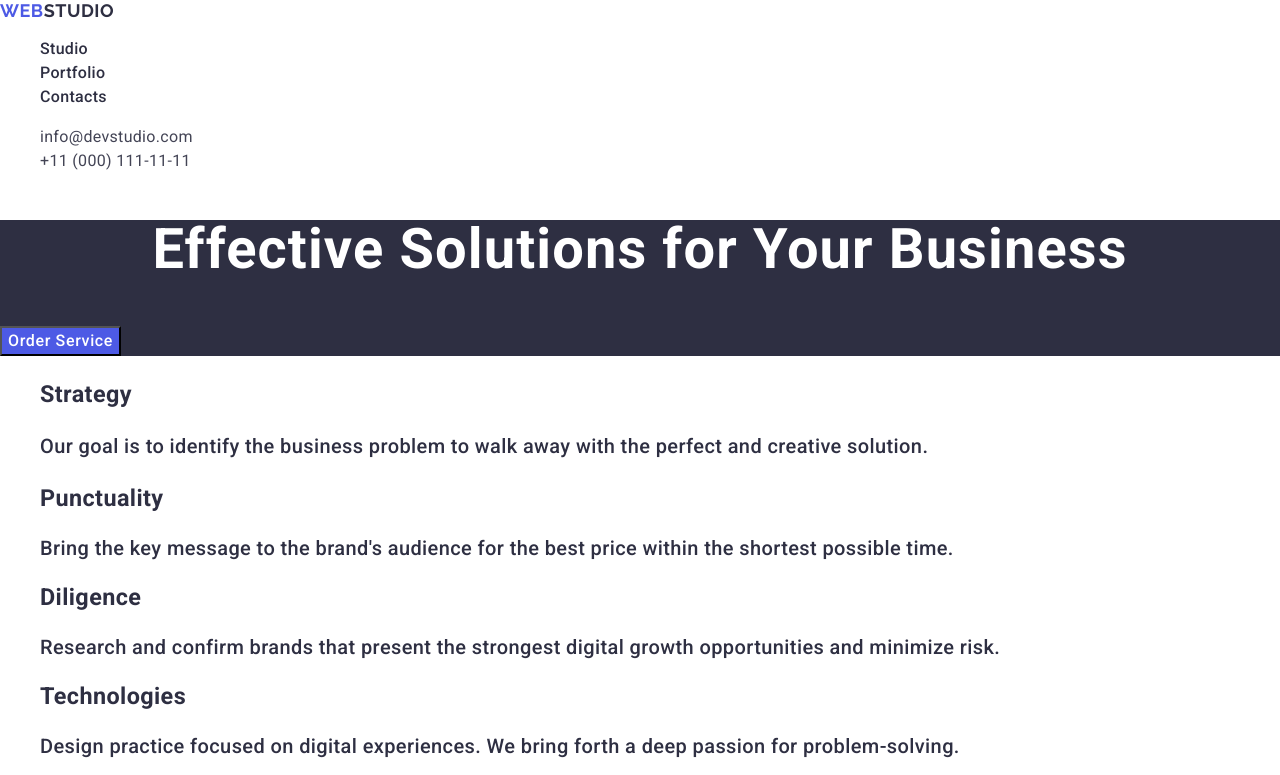
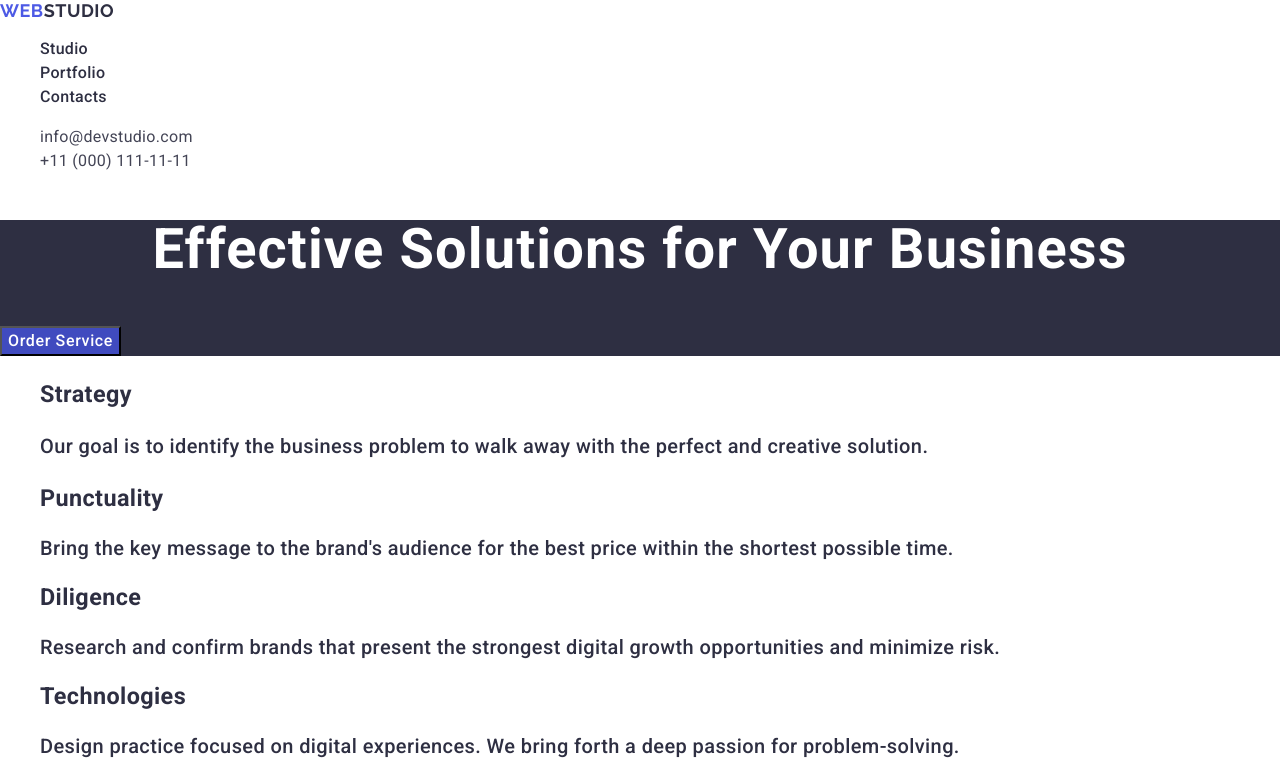
Before and after one commit to nkreams/goit-markup-hw-02, a plain HTML site: page index.html in a window 1280 px wide. In both pictures the pointer is over the button "Order Service". Shown: the top 775 px of the page. Drawn offline with nearby package versions, Linux system fonts and the light colour scheme.

Commit message:
asdasdasd

```diff
--- a/css/style.css
+++ b/css/style.css
@@ -62,6 +62,10 @@ ul {
   color: #ffffff;
   cursor: pointer;
 }
+.butmain:hover,
+.butmain:focus {
+  background-color: #404bbf;
+}
 .mainsecttwo {
   font-weight: 500;
   font-size: 20px;
```
